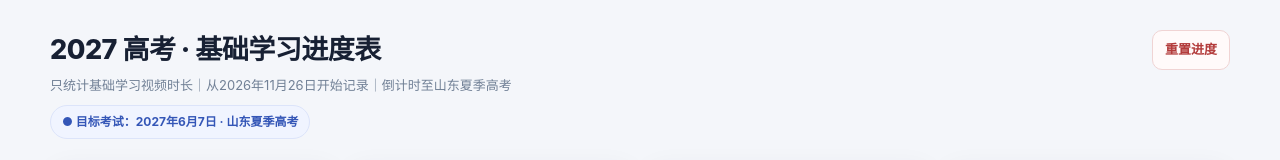
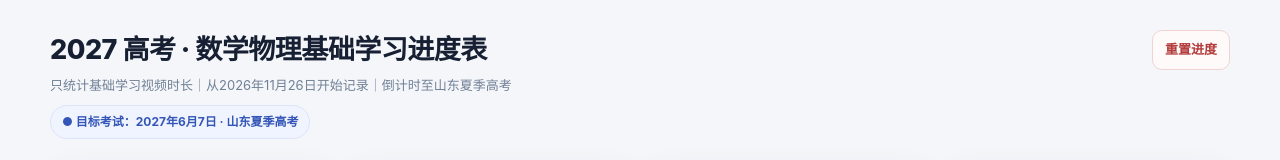
Before and after one commit to AlexGuyoukonw/gaokao-tracker, a plain HTML site: page index.html in a window 1280 px wide. Shown: the top 160 px of the page. Drawn offline with Linux system fonts and the light colour scheme.

Commit message:
明确本年度数学物理学习计划标题

```diff
--- a/index.html
+++ b/index.html
@@ -4,11 +4,11 @@
 <meta charset="utf-8">
 <meta name="viewport" content="width=device-width, initial-scale=1">
 <meta name="theme-color" content="#f5f7fb">
-<meta name="application-name" content="2027高考基础学习进度表">
+<meta name="application-name" content="2027高考数学物理基础学习进度表">
 <meta name="apple-mobile-web-app-capable" content="yes">
 <meta name="apple-mobile-web-app-title" content="高考进度表">
 <link rel="manifest" href="./manifest.webmanifest">
-<title>2027高考｜基础学习进度表</title>
+<title>2027高考｜数学物理基础学习进度表</title>
 <style>
   :root{
     --bg:#f4f6fa;--panel:#fff;--text:#172033;--muted:#718096;--line:#e7ebf2;
@@ -84,7 +84,7 @@
 <div class="wrap">
   <header class="top">
     <div>
-      <h1>2027 高考 · 基础学习进度表</h1>
+      <h1>2027 高考 · 数学物理基础学习进度表</h1>
       <div class="subtitle">只统计基础学习视频时长｜从2026年11月26日开始记录｜倒计时至山东夏季高考</div>
       <div style="margin-top:10px"><span class="pill">● 目标考试：2027年6月7日 · 山东夏季高考</span></div>
     </div>
```
